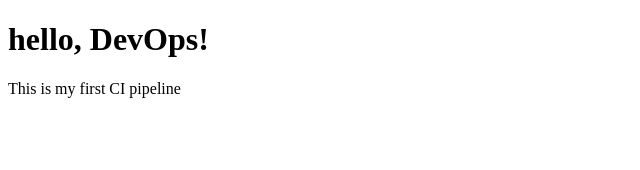
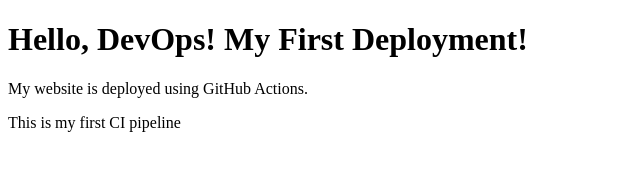
Before and after one commit to vanshika-738/Myweb, a website: page index.html in a window 1280 px wide. Shown: the whole page, without its empty margins (0-640 px from the left). Drawn offline with Linux system fonts and the light colour scheme.

Commit message:
Updated website content

```diff
--- a/index.html
+++ b/index.html
@@ -6,7 +6,9 @@
     <title>My first CI project</title>
 </head>
 <body>
-    <h1>hello, DevOps!</h1>
+    <h1>Hello, DevOps! My First Deployment!</h1>
+
+    <p>My website is deployed using GitHub Actions.</p>
     <p>This is my first CI pipeline</p>
 </body>
 </html>
```
